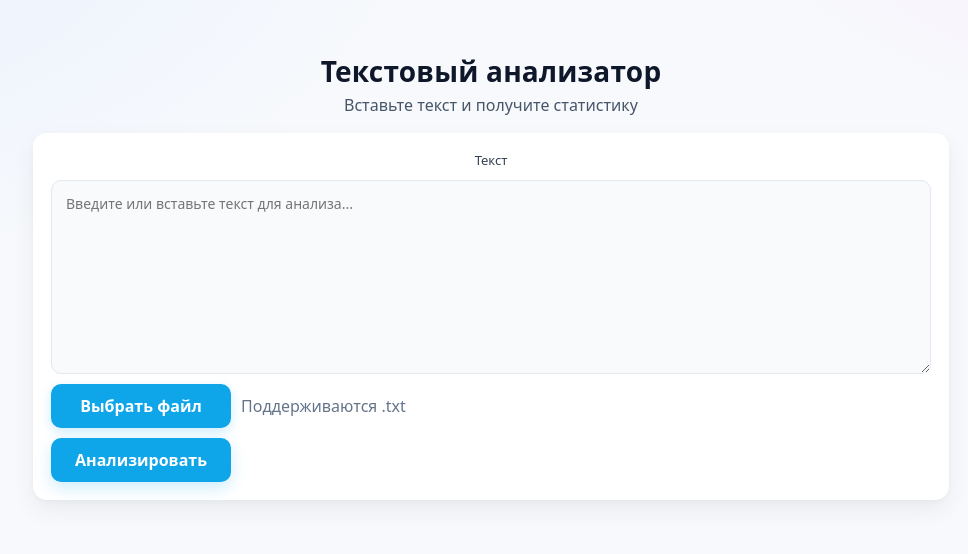
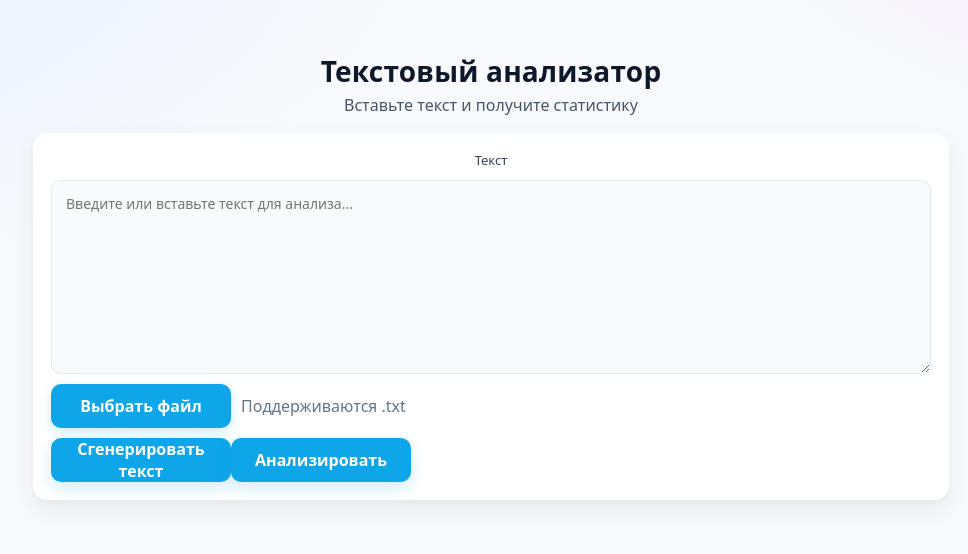
Before and after one commit to Tokimikichika/textquant, a Vue app in the folder frontend/: page / in a window 1280 px wide. Shown: the top 554 px of the page, without its empty margins (165-1133 px from the left). Built offline with nearby package versions, Linux system fonts and the light colour scheme.

Commit message:
feat: создаю кнопку вызова и функцию для вызова генерации текста

```diff
--- a/frontend/src/components/index.vue
+++ b/frontend/src/components/index.vue
@@ -55,7 +55,25 @@ export default {
         }
         if (!res.ok) throw new Error(json.error || 'Request failed');
         this.result = json;
-        this.text = '';
+      } catch (e) {
+        this.error = e.message || String(e);
+      } finally {
+        this.loading = false;
+      }
+    },
+    async fillRandom() {
+      this.error = '';
+      this.loading = true;
+      try {
+        const res = await fetch(`/api/v1/text/random`);
+        let json;
+        try {
+          json = await res.json();
+        } catch {
+          throw new Error('Некорректный ответ сервера');
+        }
+        if (!res.ok) throw new Error(json.error || 'Request failed');
+        this.text = String(json.text || '');
         this.pickedFileName = '';
         if (this.$refs && this.$refs.fileInput) {
           try { this.$refs.fileInput.value = ''; } catch {}
@@ -90,6 +108,7 @@ export default {
           </label>
         </div>
         <div class="actions">
+          <button class="btn btn-primary" type="button" :disabled="loading" @click="fillRandom()">Сгенерировать текст</button>
           <button class="btn btn-primary" type="submit" :disabled="loading || !(text && text.trim())">
             {{ loading ? 'Анализ…' : 'Анализировать' }}
           </button>
```
